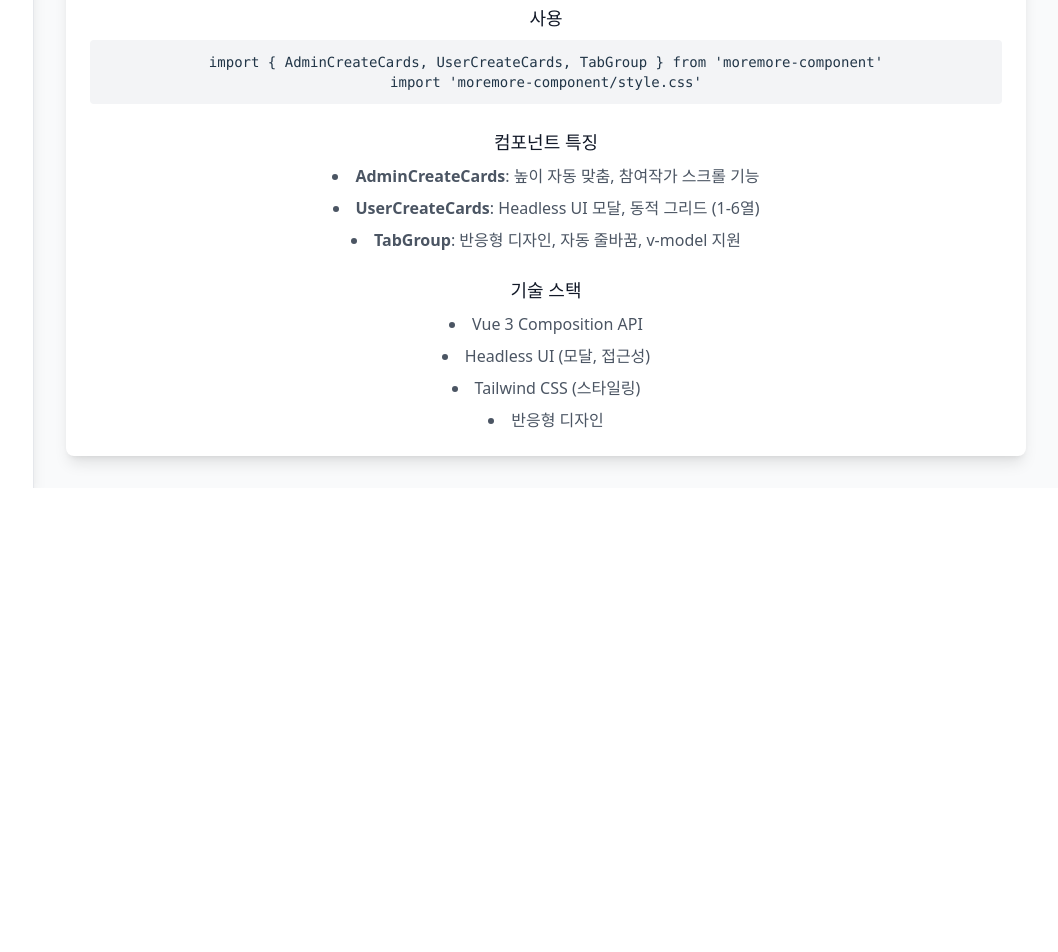
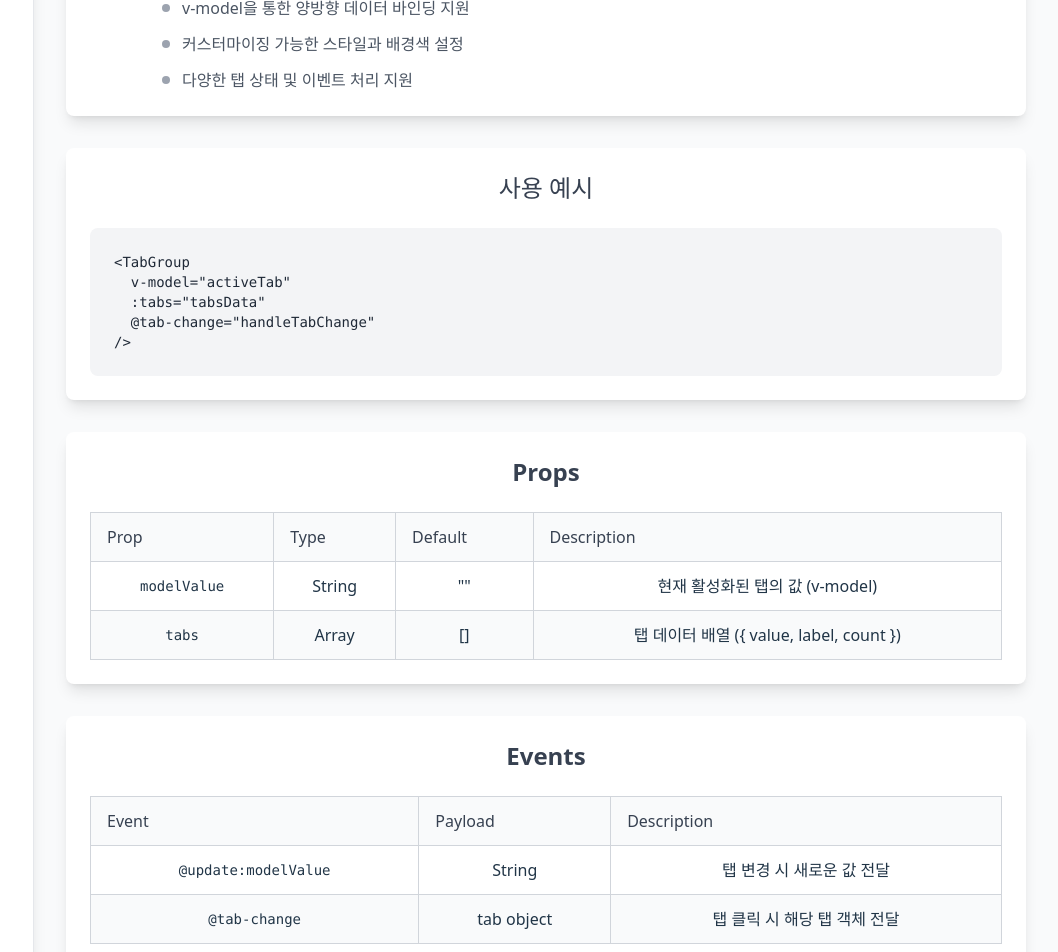
Before and after one commit to Theo1678/moremore-component, a Vue app: page /tabs in a window 1280 px wide. Shown: the part 540-1492 px from the top of the page, without its empty margins (222-1280 px from the left). Before the commit the page ends 1028 px from the top, so only its background shows below. Built offline with nearby package versions, Linux system fonts and the light colour scheme.

Commit message:
tabs 사용설명 추가

```diff
--- a/src/views/tabs/TabsSection.vue
+++ b/src/views/tabs/TabsSection.vue
@@ -33,45 +33,155 @@ const handleTabChange = (tab) => {
       </div>
     </div>
 
-    <!-- 사용법 안내 -->
-    <div class="bg-white rounded-lg shadow-lg p-6">
-      <h2 class="text-xl font-bold mb-4">사용법</h2>
-      <div class="prose prose-sm max-w-none">
-        <h3 class="text-lg font-semibold mb-2">설치</h3>
-        <div class="bg-gray-100 p-3 rounded text-sm mb-4 font-mono">
-          yarn build:lib<br />
-          yarn add file:../moremore-component
-        </div>
+    <!-- TabGroup 정보 -->
+    <div class="text-center mb-8 bg-white rounded-lg shadow-lg p-6">
+      <h1 class="text-3xl font-bold text-gray-800 mb-6">TabGroup 정보</h1>
 
-        <h3 class="text-lg font-semibold mb-2">사용</h3>
-        <div class="bg-gray-100 p-3 rounded text-sm font-mono">
-          import { AdminCreateCards, UserCreateCards, TabGroup } from
-          'moremore-component'<br />
-          import 'moremore-component/style.css'
-        </div>
-
-        <h3 class="text-lg font-semibold mb-2 mt-6">컴포넌트 특징</h3>
-        <ul class="list-disc list-inside space-y-2 text-gray-700">
-          <li>
-            <strong>AdminCreateCards</strong>: 높이 자동 맞춤, 참여작가 스크롤
-            기능
+      <h2 class="text-2xl font-semibold text-gray-700 mb-6">특징</h2>
+      <div class="max-w-3xl mx-auto text-left">
+        <ul class="space-y-3 text-gray-600">
+          <li class="flex items-start">
+            <span
+              class="w-2 h-2 bg-gray-400 rounded-full mt-2 mr-3 flex-shrink-0"
+            ></span>
+            반응형 디자인으로 화면 크기에 맞춰 자동 줄바꿈
           </li>
-          <li>
-            <strong>UserCreateCards</strong>: Headless UI 모달, 동적 그리드
-            (1-6열)
+          <li class="flex items-start">
+            <span
+              class="w-2 h-2 bg-gray-400 rounded-full mt-2 mr-3 flex-shrink-0"
+            ></span>
+            v-model을 통한 양방향 데이터 바인딩 지원
           </li>
-          <li>
-            <strong>TabGroup</strong>: 반응형 디자인, 자동 줄바꿈, v-model 지원
+          <li class="flex items-start">
+            <span
+              class="w-2 h-2 bg-gray-400 rounded-full mt-2 mr-3 flex-shrink-0"
+            ></span>
+            커스터마이징 가능한 스타일과 배경색 설정
+          </li>
+          <li class="flex items-start">
+            <span
+              class="w-2 h-2 bg-gray-400 rounded-full mt-2 mr-3 flex-shrink-0"
+            ></span>
+            다양한 탭 상태 및 이벤트 처리 지원
           </li>
         </ul>
+      </div>
+    </div>
 
-        <h3 class="text-lg font-semibold mb-2 mt-6">기술 스택</h3>
-        <ul class="list-disc list-inside space-y-2 text-gray-700">
-          <li>Vue 3 Composition API</li>
-          <li>Headless UI (모달, 접근성)</li>
-          <li>Tailwind CSS (스타일링)</li>
-          <li>반응형 디자인</li>
-        </ul>
+    <!-- 사용 예시 -->
+    <div class="text-center mb-8 bg-white rounded-lg shadow-lg p-6">
+      <h2 class="text-2xl font-semibold text-gray-700 mb-6">사용 예시</h2>
+      <div class="bg-gray-100 rounded-lg p-6 text-left">
+        <pre class="text-sm text-gray-800 overflow-x-auto">
+&lt;TabGroup
+  v-model="activeTab"
+  :tabs="tabsData"
+  @tab-change="handleTabChange"
+/&gt;</pre
+        >
+      </div>
+    </div>
+
+    <!-- Props 테이블 -->
+    <div class="text-center mb-8 bg-white rounded-lg shadow-lg p-6">
+      <h2 class="text-2xl font-semibold text-gray-700 mb-6">Props</h2>
+      <div class="overflow-x-auto">
+        <table class="w-full border-collapse border border-gray-300">
+          <thead>
+            <tr class="bg-gray-50">
+              <th
+                class="border border-gray-300 px-4 py-3 text-left font-medium text-gray-700"
+              >
+                Prop
+              </th>
+              <th
+                class="border border-gray-300 px-4 py-3 text-left font-medium text-gray-700"
+              >
+                Type
+              </th>
+              <th
+                class="border border-gray-300 px-4 py-3 text-left font-medium text-gray-700"
+              >
+                Default
+              </th>
+              <th
+                class="border border-gray-300 px-4 py-3 text-left font-medium text-gray-700"
+              >
+                Description
+              </th>
+            </tr>
+          </thead>
+          <tbody>
+            <tr>
+              <td class="border border-gray-300 px-4 py-3 font-mono text-sm">
+                modelValue
+              </td>
+              <td class="border border-gray-300 px-4 py-3">String</td>
+              <td class="border border-gray-300 px-4 py-3">""</td>
+              <td class="border border-gray-300 px-4 py-3">
+                현재 활성화된 탭의 값 (v-model)
+              </td>
+            </tr>
+            <tr class="bg-gray-50">
+              <td class="border border-gray-300 px-4 py-3 font-mono text-sm">
+                tabs
+              </td>
+              <td class="border border-gray-300 px-4 py-3">Array</td>
+              <td class="border border-gray-300 px-4 py-3">[]</td>
+              <td class="border border-gray-300 px-4 py-3">
+                탭 데이터 배열 ({ value, label, count })
+              </td>
+            </tr>
+          </tbody>
+        </table>
+      </div>
+    </div>
+
+    <!-- Events 테이블 -->
+    <div class="text-center mb-8 bg-white rounded-lg shadow-lg p-6">
+      <h2 class="text-2xl font-semibold text-gray-700 mb-6">Events</h2>
+      <div class="overflow-x-auto">
+        <table class="w-full border-collapse border border-gray-300">
+          <thead>
+            <tr class="bg-gray-50">
+              <th
+                class="border border-gray-300 px-4 py-3 text-left font-medium text-gray-700"
+              >
+                Event
+              </th>
+              <th
+                class="border border-gray-300 px-4 py-3 text-left font-medium text-gray-700"
+              >
+                Payload
+              </th>
+              <th
+                class="border border-gray-300 px-4 py-3 text-left font-medium text-gray-700"
+              >
+                Description
+              </th>
+            </tr>
+          </thead>
+          <tbody>
+            <tr>
+              <td class="border border-gray-300 px-4 py-3 font-mono text-sm">
+                @update:modelValue
+              </td>
+              <td class="border border-gray-300 px-4 py-3">String</td>
+              <td class="border border-gray-300 px-4 py-3">
+                탭 변경 시 새로운 값 전달
+              </td>
+            </tr>
+            <tr class="bg-gray-50">
+              <td class="border border-gray-300 px-4 py-3 font-mono text-sm">
+                @tab-change
+              </td>
+              <td class="border border-gray-300 px-4 py-3">tab object</td>
+              <td class="border border-gray-300 px-4 py-3">
+                탭 클릭 시 해당 탭 객체 전달
+              </td>
+            </tr>
+          </tbody>
+        </table>
       </div>
     </div>
   </div>
```
